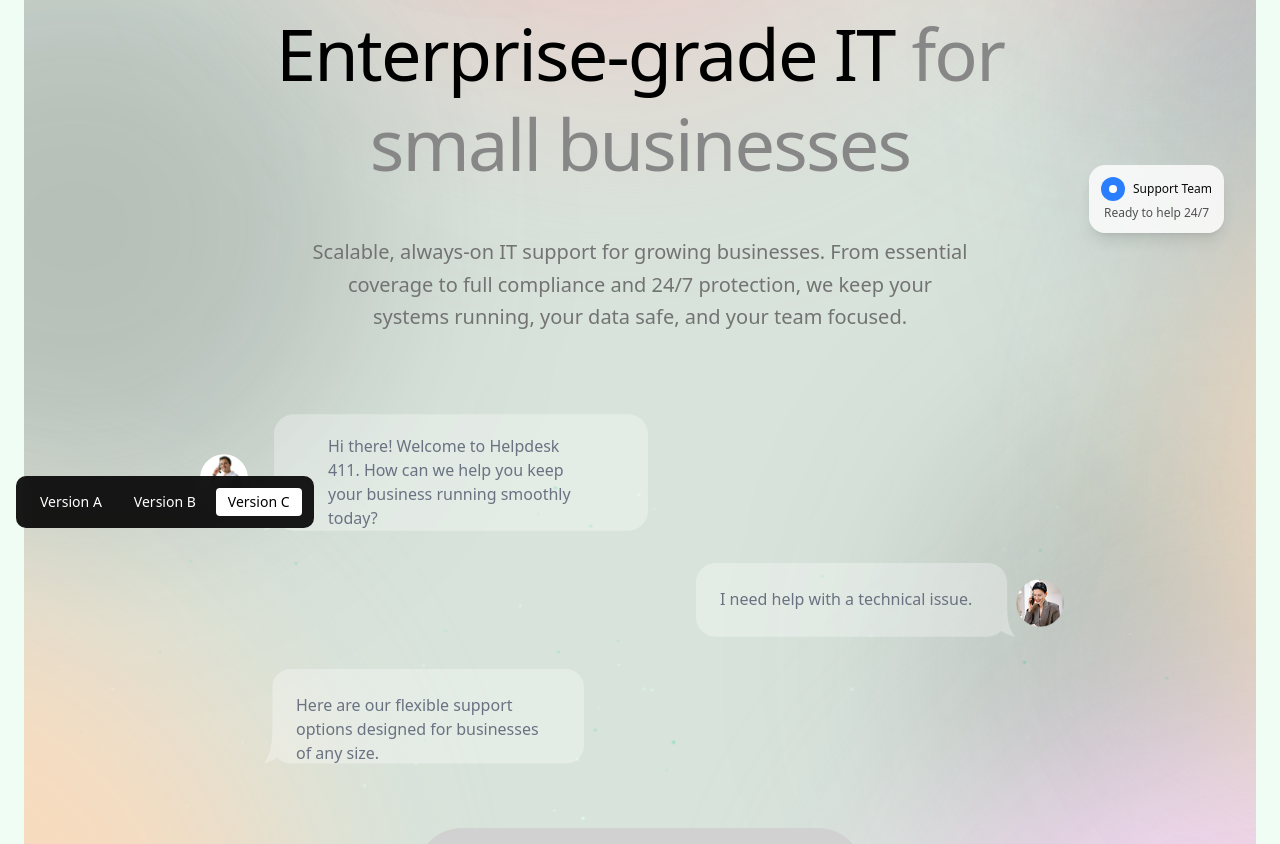
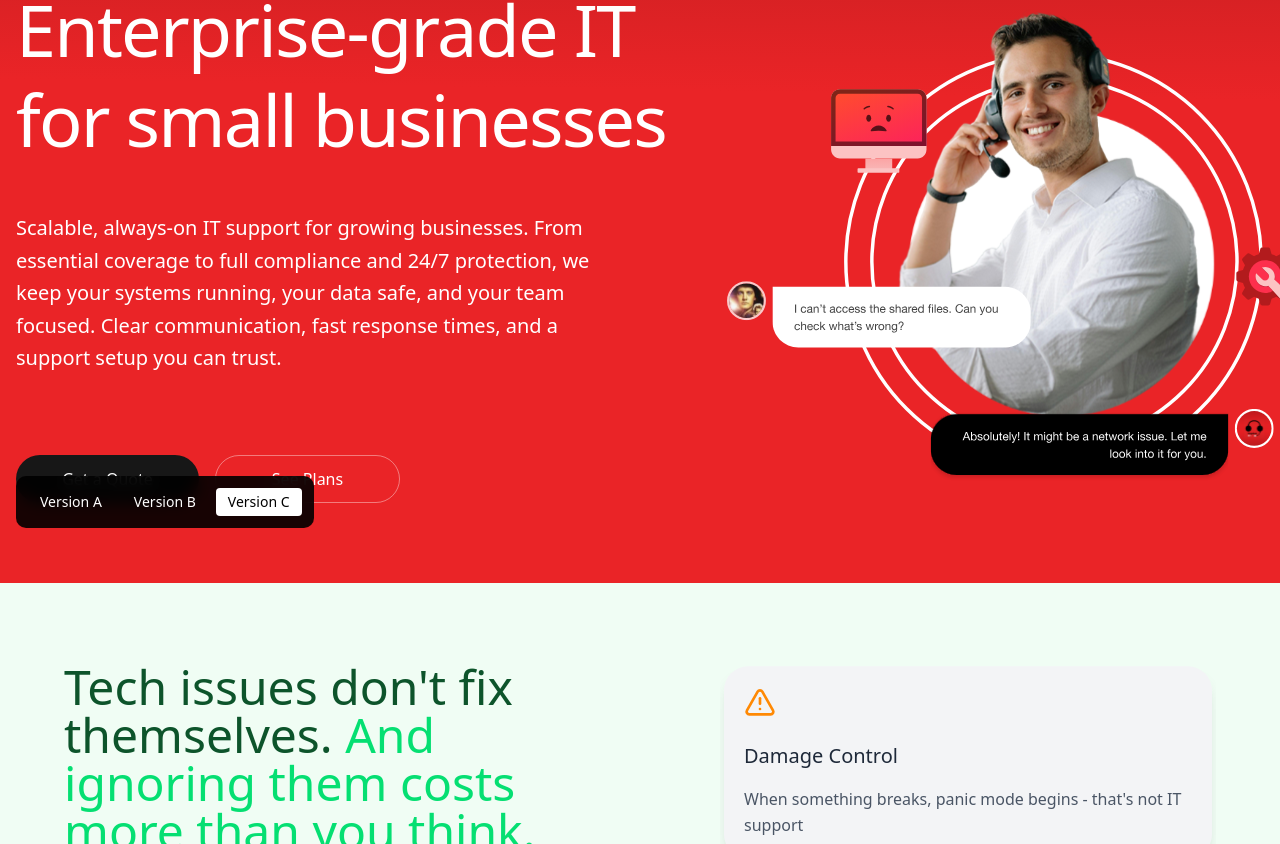
Before and after one commit to helpdesk411/helpdesk-411, a React (Vite) app: page /c in a window 1280 px wide. Shown: the part 256-1100 px from the top of the page. Built offline with nearby package versions, Linux system fonts and the light colour scheme; a web font is replaced by a local one.

Commit message:
style: add hero c

```diff
--- a/src/pages/PageB.tsx
+++ b/src/pages/PageB.tsx
@@ -11,7 +11,7 @@
 
 export default function PageB() {
   return (
-    <div className="min-h-screen bg-blue-50">
+    <div className="min-h-screen bg-background">
       <PageSwitcher />
       <Navbar />
       <main>
--- a/src/pages/PageC.tsx
+++ b/src/pages/PageC.tsx
@@ -11,7 +11,7 @@
 
 export default function PageC() {
   return (
-    <div className="min-h-screen bg-green-50 p-2 md:px-6 md:py-6">
+    <div className="min-h-screen bg-background">
       <PageSwitcher />
       <Navbar />
       <main>
--- a/src/sections/Hero.tsx
+++ b/src/sections/Hero.tsx
@@ -174,79 +174,29 @@
   // Hero Version C (Path: "/c") - Default fallback
   return (
     <div
-      className="relative md:min-h-screen bg-cover bg-center bg-no-repeat rounded-3xl overflow-hidden"
+      className="relative md:min-h-fit md:pb-20 pb-16 bg-cover bg-center bg-no-repeat overflow-hidden"
       style={{
-        backgroundImage: 'url(/images/hero_bg.svg)'
-      }}
+          background: 'linear-gradient(181deg, #AB1A1C 1.04%, rgba(234, 36, 39, 0.71) 41.47%, rgba(234, 36, 39, 0.00) 70.75%), #EA2427'
+        }}
     >
-      <Section className="pt-44 md:pt-60 pb-8 md:pb-20 px-4 md:min-h-screen flex">
-        <Container>
-          <div className="text-center w-full max-w-4xl mx-auto">
+      <Section className="pt-44 md:pt-60 px-4 pb-0 flex flex-col items-stretch">
+        <Container className="max-w-7xl flex flex-col md:flex-row justify-between items-center px-0">
+          <div className="w-full max-w-4xl mx-auto md:mb-0 mb-20">
             {/* Headline */}
-            <h1 className="text-2xl sm:text-3xl md:text-6xl lg:text-7xl font-normal tracking-tight text-black mb-4 md:mb-12 px-2 leading-tight">
-              Enterprise‑grade IT <span className="text-[#878787]">for small businesses</span>
+            <h1 className="text-4xl sm:text-3xl md:text-4xl lg:text-7xl font-normal tracking-tight text-white mb-4 md:mb-12 leading-tight">
+              Enterprise‑grade IT for small businesses
             </h1>
 
             {/* Subheading */}
-            <p className="text-sm md:text-xl text-[#737373] mb-6 md:mb-20 max-w-xl md:max-w-2xl mx-auto leading-relaxed font-light px-2">
-              Scalable, always-on IT support for growing businesses. From essential coverage to full compliance and 24/7 protection, we keep your systems running, your data safe, and your team focused.
+            <p className="text-sm md:text-xl text-white mb-6 md:mb-20 max-w-xl md:max-w-xl leading-6 md:leading-relaxed font-light ">
+             Scalable, always-on IT support for growing businesses. From essential coverage to full compliance and 24/7 protection, we keep your systems running, your data safe, and your team focused. <span className="text-white font-medium">Clear communication, fast response times, and a support setup you can trust.</span>
             </p>
 
-            {/* Chat Bubbles - SVG Images */}
-            <div className="hidden md:block mb-8 md:mb-16 max-w-3xl mx-auto px-2">
-              <div className="flex flex-col space-y-6 md:space-y-8">
-                {/* First Bubble - Left aligned */}
-                <div className="flex flex-col justify-start relative">
-                  <p className="text-left absolute top-4 md:top-5 left-6 md:left-16 text-sm md:text-base text-gray-500 w-64">
-                    Hi there! Welcome to Helpdesk 411. How can we help you keep your business running smoothly today?
-                  </p>
-                  <img
-                    src="/images/first_bubble.svg"
-                    alt="Hi there! Welcome to Helpdesk 411"
-                    className="max-w-sm w-full h-auto"
-                  />
-                  <img src="/images/user_1.svg" alt="User 1" className="max-w-xs w-12 h-auto absolute top-10 -left-16" />
-                </div>
-
-                {/* Second Bubble - Right aligned */}
-                <div className="flex flex-col items-end relative">
-                  <p className="text-left absolute top-6 right-0 md:right-10 text-sm  md:text-base text-gray-500 w-64">
-                    I need help with a technical issue.
-                  </p>
-                  <img
-                    src="/images/second_bubble.svg"
-                    alt="I need help with a technical issue"
-                    className="max-w-xs w-full h-auto"
-                  />
-
-                  <img src="/images/user_2.png" alt="User 2" className="max-w-xs w-12 h-auto absolute top-4 -right-12" />
-                </div>
-
-                {/* Third Bubble - Left aligned */}
-                <div className="flex flex-col justify-start relative">
-                  <p className="text-left absolute top-6 left-8 text-base text-gray-500 w-64">
-                    Here are our flexible support options designed for businesses of any size.
-                  </p>
-                  <img
-                    src="/images/third_bubble.svg"
-                    alt="Here are our flexible support options"
-                    className="max-w-xs w-full h-auto"
-                  />
-                </div>
-              </div>
-            </div>
-
-            {/* CTA Buttons */}
-            <div className="bg-[#d1d1d1] w-full max-w-xs md:max-w-md mx-auto px-4 md:px-8 py-3 md:py-4 rounded-2xl md:rounded-[46px]">
-              <div className="flex flex-row gap-3 md:gap-4 justify-center items-center mb-4 md:mb-8">
-                <img src="/images/user_1.svg" alt="User 1" className="w-8 md:w-12 h-auto" />
-                <p className="text-white text-xs md:text-base font-medium">HelpDesk 411</p>
-              </div>
-              <div className="flex flex-row gap-2 md:gap-4">
+            <div className="flex flex-row gap-2 md:gap-4 max-w-sm">
                 <Button
                   size="sm"
                   href={heroData.primaryAction.href}
-                  className="text-sm md:text-base rounded-2xl flex-1 h-8 md:h-10"
+                  className="text-sm md:text-base rounded-full flex-1 h-12 md:h-12"
                 >
                   Get a Quote
                 </Button>
@@ -254,30 +204,17 @@
                     size="sm"
                     variant="secondary"
                     href={heroData.secondaryAction.href}
-                    className="text-sm md:text-base bg-[#878787] rounded-2xl flex-1 h-8 md:h-10"
+                    className="text-sm text-white border border-white/40 md:text-base bg-transparent rounded-full flex-1 h-12 md:h-12"
                   >
                   See Plans
                 </Button>
               </div>
-            </div>
-
-
-            {/* Right side chat bubble */}
-            {heroData.embeds.chatBubbles && (
-              <div className="absolute top-1/3 right-8 transform -translate-y-1/2 hidden lg:block">
-                <div className="bg-background/80 backdrop-blur-sm rounded-2xl p-3 shadow-lg max-w-xs">
-                  <div className="flex items-center space-x-2 mb-1">
-                    <div className="w-6 h-6 bg-blue-500 rounded-full flex items-center justify-center">
-                      <div className="w-2 h-2 bg-white rounded-full"></div>
-                    </div>
-                    <span className="text-xs font-medium">Support Team</span>
-                  </div>
-                  <p className="text-xs text-foreground/70">Ready to help 24/7</p>
-                </div>
-              </div>
-            )}
+          </div>
+          <div className="flex justify-center w-full md:w-5xl">
+              <img src="/images/hero_c.svg" alt="Hero Image" className="h-full md:h-[500px] object-cover md:object-contain object-top" />
           </div>
         </Container>
+
       </Section>
     </div>
   );
```
Also changed, not shown: public/images/hero_c.svg (added).
